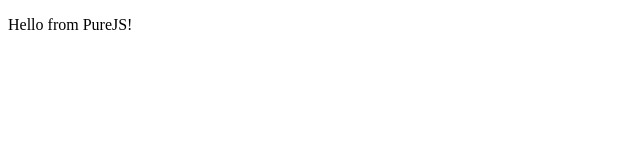
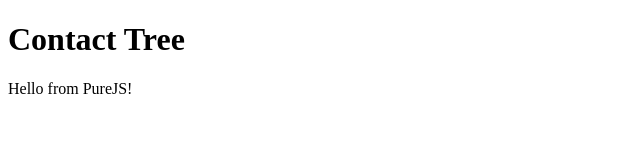
Before and after one commit to staskorz/purejs-test-01, a React app: page public/index.html in a window 1280 px wide. Shown: the whole page, without its empty margins (0-640 px from the left). Built offline with nearby package versions, Linux system fonts and the light colour scheme.

Commit message:
Added title

```diff
--- a/public/index.html
+++ b/public/index.html
@@ -1,5 +1,6 @@
 <!DOCTYPE html>
 <html lang="en">
+
 <head>
   <meta charset="utf-8">
   <meta name="viewport" content="width=device-width, initial-scale=1, shrink-to-fit=no">
@@ -21,10 +22,14 @@
     -->
   <title>React App</title>
 </head>
+
 <body>
   <noscript>
     You need to enable JavaScript to run this app.
   </noscript>
+
+  <h1>Contact Tree</h1>
+
   <div id="root"></div>
   <!--
       This HTML file is a template.
@@ -37,4 +42,5 @@
       To create a production bundle, use `npm run build` or `yarn build`.
     -->
 </body>
+
 </html>
```
Lines whose indentation alone changed are shown as unchanged.
